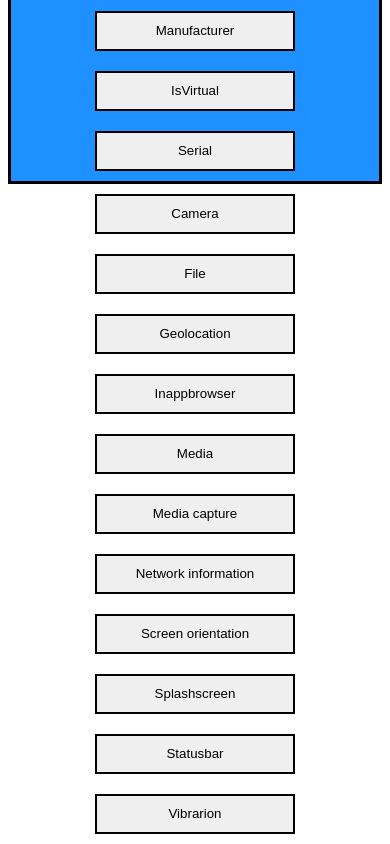
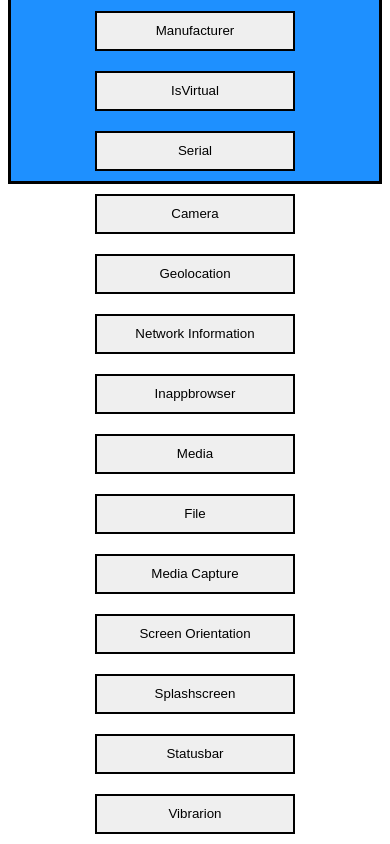
Before and after one commit to ehddnr3473/Cordova-Default-Plugin-App, a website: page hello/www/index.html in a window 390 px wide. Shown: the part 747-1591 px from the top of the page. Drawn offline with Linux system fonts and the light colour scheme; some packages are replaced by stand-ins of ours.

Commit message:
id of Network Information button Added.

```diff
--- a/hello/www/index.html
+++ b/hello/www/index.html
@@ -30,21 +30,21 @@
         </div>
         <div class="row">
             <button class="btn" id="camera">Camera</button>
-        </div>
-        <div class="row">
-            <button class="btn">File</button>
             <button class="btn" id="geolocation">Geolocation</button>
         </div>
         <div class="row">
+            <button class="btn" id="network-information">Network Information</button>
             <button class="btn">Inappbrowser</button>
-            <button class="btn">Media</button>
         </div>
         <div class="row">
-            <button class="btn">Media capture</button>
-            <button class="btn">Network information</button>
+            <button class="btn">Media</button>
+            <button class="btn">File</button>
         </div>
         <div class="row">
-            <button class="btn">Screen orientation</button>
+            <button class="btn">Media Capture</button>
+        </div>
+        <div class="row">
+            <button class="btn">Screen Orientation</button>
             <button class="btn">Splashscreen</button>
         </div>
         <div class="row">
```
